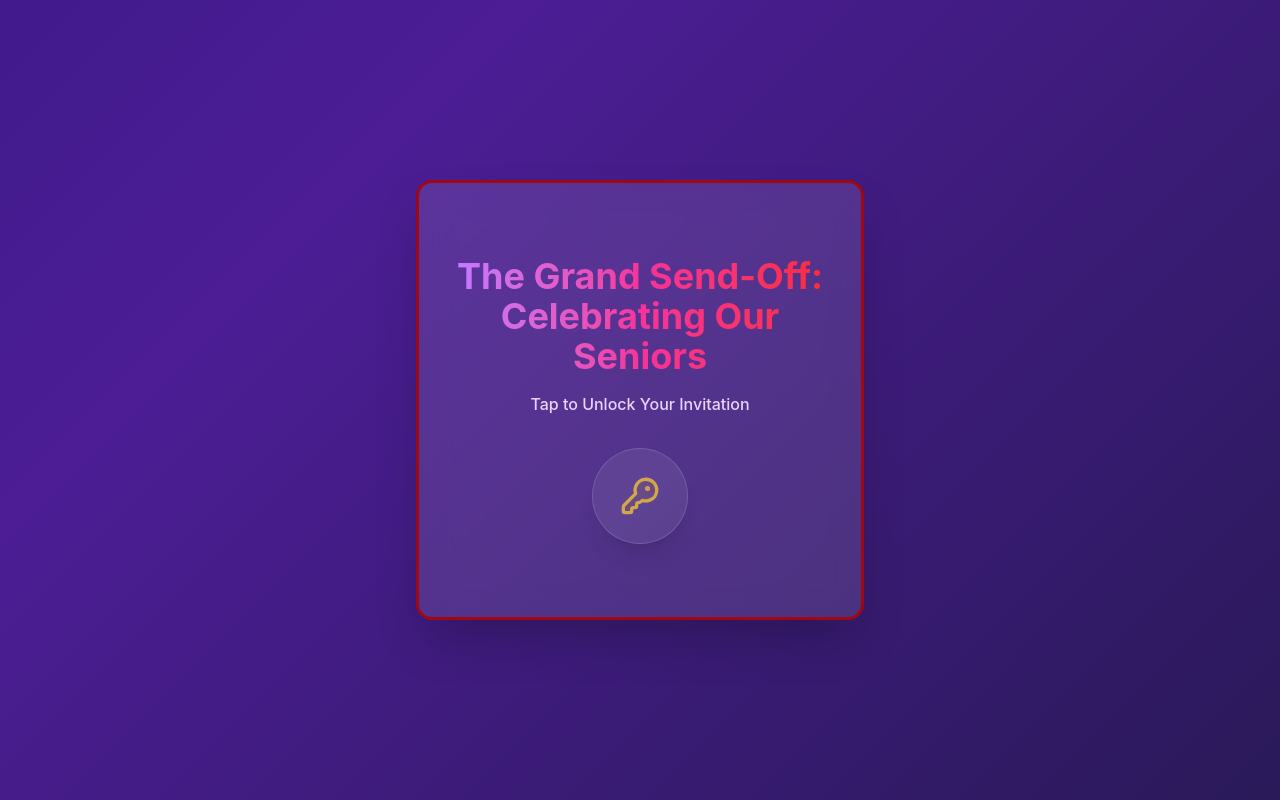
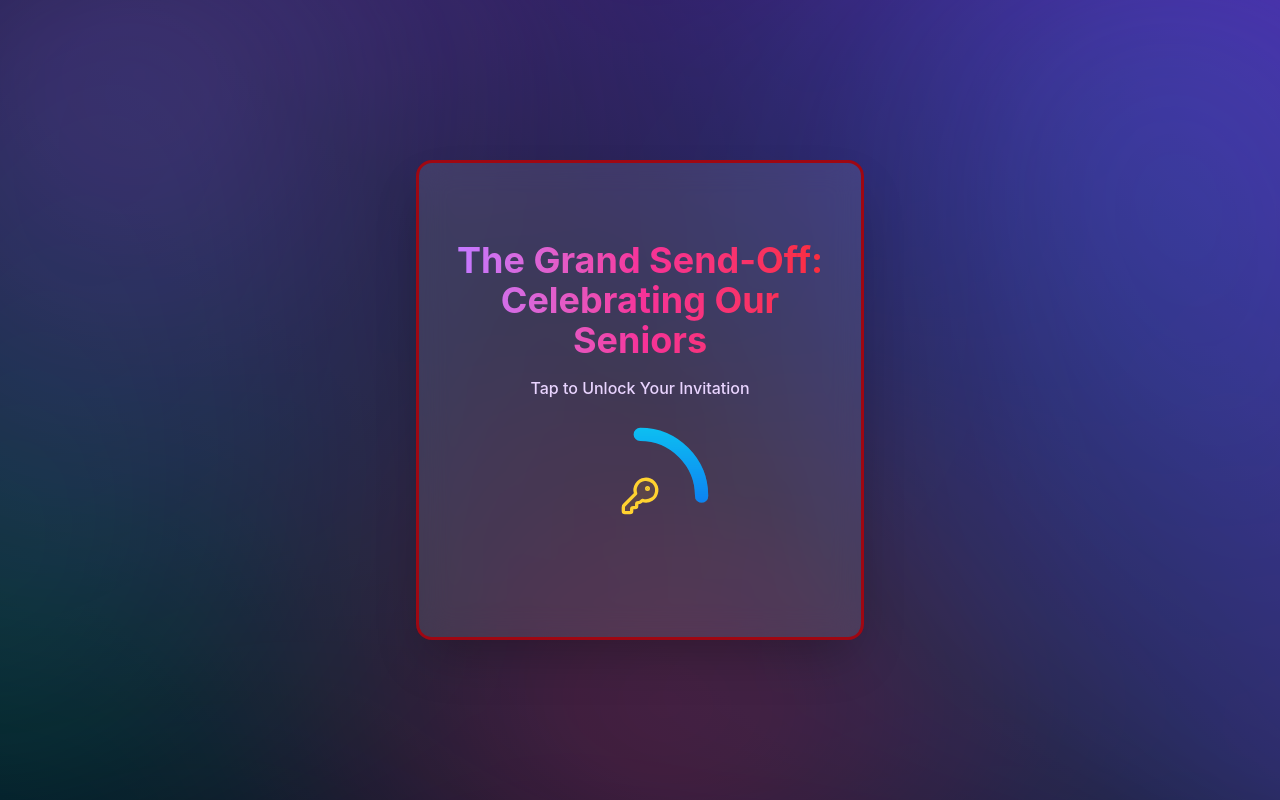
Before and after one commit to swaroop07p/Farewell26-app, a React (Vite) app: page / in a window 1280 px wide. Built offline with nearby package versions, Linux system fonts and the light colour scheme.

Commit message:
loader added and bg changes

```diff
--- /dev/null
+++ b/src/components/Loader.jsx
@@ -0,0 +1,42 @@
+import React from "react";
+import styles from "./Loader.module.css";
+
+const Loader = () => {
+  return (
+    <div className={styles.loaderContainer}>
+      <svg height="108px" width="108px" viewBox="0 0 128 128" className={styles.loader}>
+        <defs>
+          <clipPath id="loader-eyes">
+            <circle transform="rotate(-40,64,64) translate(0,-56)" r="8" cy="64" cx="64" className={styles.loader__eye1} />
+            <circle transform="rotate(40,64,64) translate(0,-56)" r="8" cy="64" cx="64" className={styles.loader__eye2} />
+          </clipPath>
+          <linearGradient y2="1" x2="0" y1="0" x1="0" id="loader-grad">
+            <stop stopColor="#000" offset="0%" />
+            <stop stopColor="#fff" offset="100%" />
+          </linearGradient>
+          <mask id="loader-mask">
+            <rect fill="url(#loader-grad)" height="128" width="128" y="0" x="0" />
+          </mask>
+        </defs>
+        <g strokeDasharray="175.93 351.86" strokeWidth="12" strokeLinecap="round">
+          <g>
+            <rect clipPath="url(#loader-eyes)" height="64" width="128" fill="hsl(193,90%,50%)" />
+            <g stroke="hsl(193,90%,50%)" fill="none">
+              <circle transform="rotate(180,64,64)" r="56" cy="64" cx="64" className={styles.loader__mouth1} />
+              <circle transform="rotate(0,64,64)" r="56" cy="64" cx="64" className={styles.loader__mouth2} />
+            </g>
+          </g>
+          <g mask="url(#loader-mask)">
+            <rect clipPath="url(#loader-eyes)" height="64" width="128" fill="hsl(223,90%,50%)" />
+            <g stroke="hsl(223,90%,50%)" fill="none">
+              <circle transform="rotate(180,64,64)" r="56" cy="64" cx="64" className={styles.loader__mouth1} />
+              <circle transform="rotate(0,64,64)" r="56" cy="64" cx="64" className={styles.loader__mouth2} />
+            </g>
+          </g>
+        </g>
+      </svg>
+    </div>
+  );
+};
+
+export default Loader;
--- /dev/null
+++ b/src/components/Loader.module.css
@@ -0,0 +1,104 @@
+.loaderContainer {
+    display: flex;
+    justify-content: center;
+    align-items: center;
+  }
+
+  .loader {
+    width: 100%;
+    height: 100%;
+  }
+
+  .loader__eye1,
+  .loader__eye2,
+  .loader__mouth1,
+  .loader__mouth2 {
+    animation: eye1 3s ease-in-out infinite;
+  }
+
+  .loader__eye1,
+  .loader__eye2 {
+    transform-origin: 64px 64px;
+  }
+
+  .loader__eye2 {
+    animation-name: eye2;
+  }
+
+  .loader__mouth1 {
+    animation-name: mouth1;
+  }
+
+  .loader__mouth2 {
+    animation-name: mouth2;
+    visibility: hidden;
+  }
+
+  @keyframes eye1 {
+    from {
+      transform: rotate(-260deg) translate(0, -56px);
+    }
+    50%, 60% {
+      animation-timing-function: cubic-bezier(0.17, 0, 0.58, 1);
+      transform: rotate(-40deg) translate(0, -56px) scale(1);
+    }
+    to {
+      transform: rotate(225deg) translate(0, -56px) scale(0.35);
+    }
+  }
+
+  @keyframes eye2 {
+    from {
+      transform: rotate(-260deg) translate(0, -56px);
+    }
+    50% {
+      transform: rotate(40deg) translate(0, -56px) rotate(-40deg) scale(1);
+    }
+    52.5% {
+      transform: rotate(40deg) translate(0, -56px) rotate(-40deg) scale(1, 0);
+    }
+    55%, 70% {
+      animation-timing-function: cubic-bezier(0, 0, 0.28, 1);
+      transform: rotate(40deg) translate(0, -56px) rotate(-40deg) scale(1);
+    }
+    to {
+      transform: rotate(150deg) translate(0, -56px) scale(0.4);
+    }
+  }
+
+  @keyframes mouth1 {
+    from {
+      animation-timing-function: ease-in;
+      stroke-dasharray: 0 351.86;
+      stroke-dashoffset: 0;
+    }
+    25% {
+      animation-timing-function: ease-out;
+      stroke-dasharray: 175.93 351.86;
+      stroke-dashoffset: 0;
+    }
+    50% {
+      animation-timing-function: steps(1, start);
+      stroke-dasharray: 175.93 351.86;
+      stroke-dashoffset: -175.93;
+      visibility: visible;
+    }
+    75%, to {
+      visibility: hidden;
+    }
+  }
+
+  @keyframes mouth2 {
+    from {
+      animation-timing-function: steps(1, end);
+      visibility: hidden;
+    }
+    50% {
+      animation-timing-function: ease-in-out;
+      visibility: visible;
+      stroke-dashoffset: 0;
+    }
+    to {
+      stroke-dashoffset: -351.86;
+    }
+  }
--- a/src/index.css
+++ b/src/index.css
@@ -1,38 +1,155 @@
 @import "tailwindcss";
 
-/* Smooth Party Gradient Animation */
-@keyframes gradientBG {
-  0% { background-position: 0% 50%; }
-  50% { background-position: 100% 50%; }
-  100% { background-position: 0% 50%; }
+/* =========================================
+   Animated Aurora Gradient Background
+========================================= */
+
+:root {
+  --color-bg1: rgb(8, 10, 20);
+  --color-bg2: rgb(18, 12, 108);
+  --color1: 139, 92, 246;
+  --color2: 59, 130, 246;
+  --color3: 236, 72, 153;
+  --color4: 16, 185, 129;
+  --color5: 99, 102, 241;
+  --circle-size: 80%;
+  --blending: hard-light;
 }
 
+/* Main Body Background */
 body {
-  /* Larger background size allows it to shift beautifully */
-  background: linear-gradient(-45deg, #0f172a, #4c1d95, #120c6c, #09090b);
-  background-size: 400% 400%;
-  animation: gradientBG 12s ease infinite;
-  color: white;
+  margin: 0;
+  padding: 0;
   overflow-x: hidden;
   min-height: 100vh;
+  color: white;
+  background: linear-gradient(
+    135deg,
+    var(--color-bg1),
+    var(--color-bg2)
+  );
+  position: relative;
 }
 
-/* Bulletproof Balloon Animation using 'bottom' */
+/* Background Container */
+body::before {
+  content: "";
+  position: fixed;
+  inset: 0;
+  z-index: -2;
+  background: linear-gradient(
+    40deg,
+    rgb(4, 7, 29),
+    rgb(17, 24, 39),
+    rgb(76, 29, 149)
+  );
+}
+
+/* Aurora Glow Layer */
+body::after {
+  content: "";
+  position: fixed;
+  inset: -10%;
+  z-index: -1;
+  filter: blur(80px);
+  opacity: 0.9;
+  background:
+    radial-gradient(
+      circle at 20% 20%,
+      rgba(var(--color1), 0.45) 0,
+      transparent 40%
+    ),
+    radial-gradient(
+      circle at 80% 30%,
+      rgba(var(--color2), 0.4) 0,
+      transparent 40%
+    ),
+    radial-gradient(
+      circle at 50% 80%,
+      rgba(var(--color3), 0.35) 0,
+      transparent 40%
+    ),
+    radial-gradient(
+      circle at 10% 70%,
+      rgba(var(--color4), 0.3) 0,
+      transparent 35%
+    ),
+    radial-gradient(
+      circle at 90% 90%,
+      rgba(var(--color5), 0.35) 0,
+      transparent 35%
+    );
+  animation: auroraMove 18s ease infinite alternate;
+}
+
+/* Smooth Floating Animation */
+@keyframes auroraMove {
+  0% {
+    transform: translate(0px, 0px) scale(1);
+  }
+
+  25% {
+    transform: translate(40px, -30px) scale(1.1);
+  }
+
+  50% {
+    transform: translate(-30px, 20px) scale(1.15);
+  }
+
+  75% {
+    transform: translate(20px, 40px) scale(1.05);
+  }
+
+  100% {
+    transform: translate(-20px, -20px) scale(1);
+  }
+}
+
+/* =========================================
+   Balloon Animation
+========================================= */
+
 @keyframes floatUp {
-  0% { bottom: -100px; opacity: 1; transform: scale(0.8) rotate(-5deg); }
-  50% { transform: scale(1.1) rotate(5deg); }
-  100% { bottom: 120vh; opacity: 0; transform: scale(1.2) rotate(-5deg); }
+  0% {
+    bottom: -100px;
+    opacity: 1;
+    transform: scale(0.8) rotate(-5deg);
+  }
+
+  50% {
+    transform: scale(1.1) rotate(5deg);
+  }
+
+  100% {
+    bottom: 120vh;
+    opacity: 0;
+    transform: scale(1.2) rotate(-5deg);
+  }
 }
 
 .balloon-anim {
   position: fixed;
   animation: floatUp 2.8s ease-in forwards;
   z-index: 9999;
-  filter: drop-shadow(0 8px 10px rgba(0,0,0,0.5));
+  filter: drop-shadow(0 8px 10px rgba(0, 0, 0, 0.5));
 }
 
-/* --- 3D Flip Card Utilities --- */
-.perspective-1000 { perspective: 1000px; }
-.transform-style-3d { transform-style: preserve-3d; }
-.backface-hidden { backface-visibility: hidden; }
-.rotate-y-180 { transform: rotateY(180deg); }
+/* =========================================
+   3D Flip Card Utilities
+========================================= */
+
+.perspective-1000 {
+  perspective: 1000px;
+}
+
+.transform-style-3d {
+  transform-style: preserve-3d;
+}
+
+.backface-hidden {
+  backface-visibility: hidden;
+}
+
+.rotate-y-180 {
+  transform: rotateY(180deg);
+}
--- a/src/pages/Home.jsx
+++ b/src/pages/Home.jsx
@@ -64,7 +64,7 @@ export default function Home() {
               className="text-amber-400 fill-amber-400/20 animate-pulse shrink-0"
             />
           </h1>
-          <p className="text-purple-300 text-xs italic">
+          <p className="text-purple-400 text-xs font-bold italic">
             "{currentUser.funnyLine}"
           </p>
         </div>
--- a/src/pages/Login.jsx
+++ b/src/pages/Login.jsx
@@ -4,6 +4,7 @@ import { AuthContext } from "../context/AuthContext";
 import confetti from "canvas-confetti";
 import PartyEffect from "../components/PartyEffect";
 import { KeyRound } from "lucide-react";
+import Loader from "../components/Loader";
 
 export default function Login() {
   const [name, setName] = useState("");
@@ -40,13 +41,7 @@ export default function Login() {
         particleCount: 150,
         spread: 70,
         origin: { y: 0.6 },
-        colors: [
-          "#ff0a54",
-          "#ff477e",
-          "#ff7096",
-          "#ff85a1",
-          "#fbb1bd",
-        ],
+        colors: ["#ff0a54", "#ff477e", "#ff7096", "#ff85a1", "#fbb1bd"],
       });
 
       setTimeout(() => {
@@ -63,10 +58,7 @@ export default function Login() {
       {/*  && <PartyEffect /> */}
 
       {/* FLIP CONTAINER */}
-      <div
-        className="w-full max-w-md h-110"
-        style={{ perspective: "1500px" }}
-      >
+      <div className="w-full max-w-md h-120" style={{ perspective: "1500px" }}>
         <div
           className={`relative w-full h-full transition-transform duration-700`}
           style={{
@@ -83,18 +75,26 @@ export default function Login() {
             onClick={() => setIsFlipped(true)}
           >
             <h1 className="text-4xl font-bold text-center mb-4 text-transparent bg-clip-text bg-linear-to-r from-purple-400 via-pink-500 to-red-500">
-            The Grand Send-Off: Celebrating Our Seniors
+              The Grand Send-Off: Celebrating Our Seniors
             </h1>
 
             <p className="text-purple-200 text-center mb-8 font-medium">
               Tap to Unlock Your Invitation
             </p>
 
-            <div className="w-24 h-24 rounded-full bg-white/10 flex items-center justify-center border border-white/20 shadow-xl animate-pulse">
+            <div className="relative w-32 h-32 flex items-center justify-center">
+              {/* The Loader Component framing the outside */}
+              <div className="absolute inset-0 pointer-events-none scale-110">
+                <Loader />
+              </div>
+
+              {/* Your Key Container inside */}
+              {/* <div className="w-24 h-24 rounded-full bg-white/10 flex items-center justify-center border border-white/20 shadow-xl animate-pulse"> */}
               <KeyRound
                 size={40}
                 className="text-amber-300 fill-amber-400/10"
               />
+              {/* </div> */}
             </div>
           </div>
 
@@ -130,9 +130,7 @@ export default function Login() {
                   type="text"
                   required
                   value={name}
-                  onChange={(e) =>
-                    setName(e.target.value.toUpperCase())
-                  }
+                  onChange={(e) => setName(e.target.value.toUpperCase())}
                   className="w-full px-4 py-3 rounded-lg bg-black/20 border border-white/10 text-white placeholder-gray-500 focus:outline-none focus:ring-2 focus:ring-purple-500 font-bold uppercase tracking-wide"
                   placeholder="E.G. ALICE"
                 />
@@ -147,9 +145,7 @@ export default function Login() {
                   type="text"
                   required
                   value={usn}
-                  onChange={(e) =>
-                    setUsn(e.target.value.toUpperCase())
-                  }
+                  onChange={(e) => setUsn(e.target.value.toUpperCase())}
                   className="w-full px-4 py-3 rounded-lg bg-black/20 border border-white/10 text-white placeholder-gray-500 focus:outline-none focus:ring-2 focus:ring-purple-500 font-bold uppercase tracking-wide"
                   placeholder="E.G. 4JN2*AI***"
                 />
```
